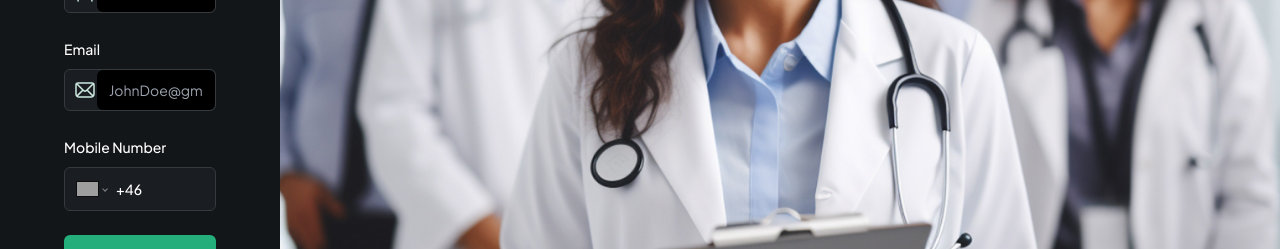
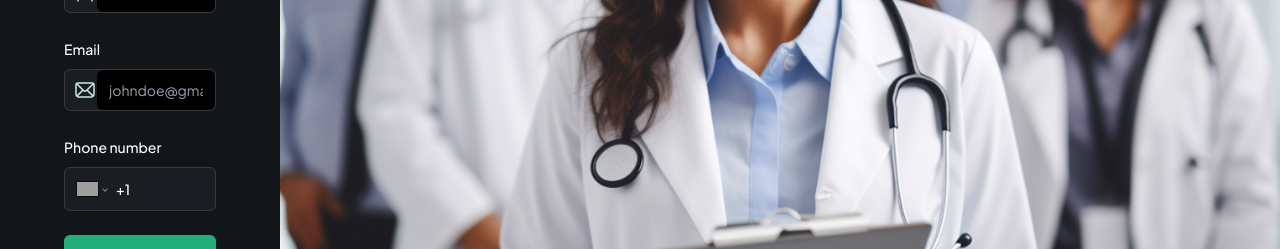
Before and after one commit to mhei009/Medix, a Next.js app: page / in a window 1280 px wide. Shown: the part 429-678 px from the top of the page. Built offline with nearby package versions, Linux system fonts and the light colour scheme; no server answers; grey boxes are pictures that could not be loaded.

Commit message:
number updated

```diff
--- a/components/forms/PatientForm.tsx
+++ b/components/forms/PatientForm.tsx
@@ -82,7 +82,7 @@ const PatientForm = () => {
           control={form.control}
           name="email"
           label="Email"
-          placeholder="JohnDoe@gmail.com"
+          placeholder="johndoe@gmail.com"
           iconSrc="/assets/icons/email.svg"
           iconAlt="email"
         />
@@ -90,9 +90,9 @@ const PatientForm = () => {
         <CustomFormField
           fieldType={FormFieldType.PHONE_INPUT}
           control={form.control}
-          name="Mobile number"
-          label="Mobile Number"
-          placeholder="123-456-789 "
+          name="phone"
+          label="Phone number"
+          placeholder="(555) 123-4567"
 
         />
 
--- a/components/ui/CustomFormField.tsx
+++ b/components/ui/CustomFormField.tsx
@@ -62,7 +62,7 @@ const RenderField = ({ field, props }: { field: any; props: CustomProps }) => {
         return (
             <FormControl>
                 <PhoneInput
-                defaultCountry="SE"
+                defaultCountry="US"
                 placeholder={placeholder}
                 international
                 withCountryCallingCode
--- a/components/ui/SubmitButton.tsx
+++ b/components/ui/SubmitButton.tsx
@@ -1,6 +1,6 @@
 import Image from "next/image";
 
-import { Button } from "./Button";
+import { Button } from "@/components/ui/button";
 
 interface ButtonProps {
   isLoading: boolean;
--- a/lib/appwrite.config.ts
+++ b/lib/appwrite.config.ts
@@ -1,5 +1,7 @@
 
 import * as sdk from "node-appwrite";
+
+
 
 export const {
   NEXT_PUBLIC_ENDPOINT: ENDPOINT,
```
